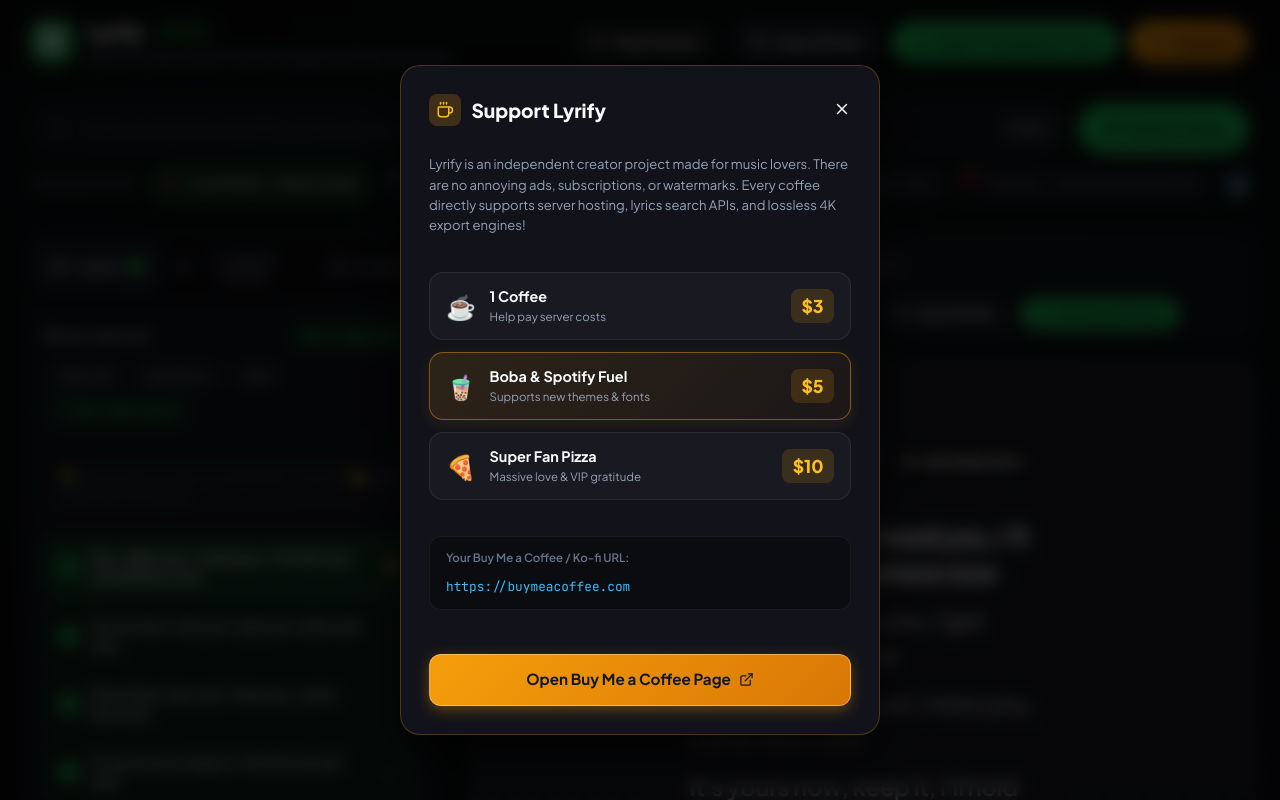
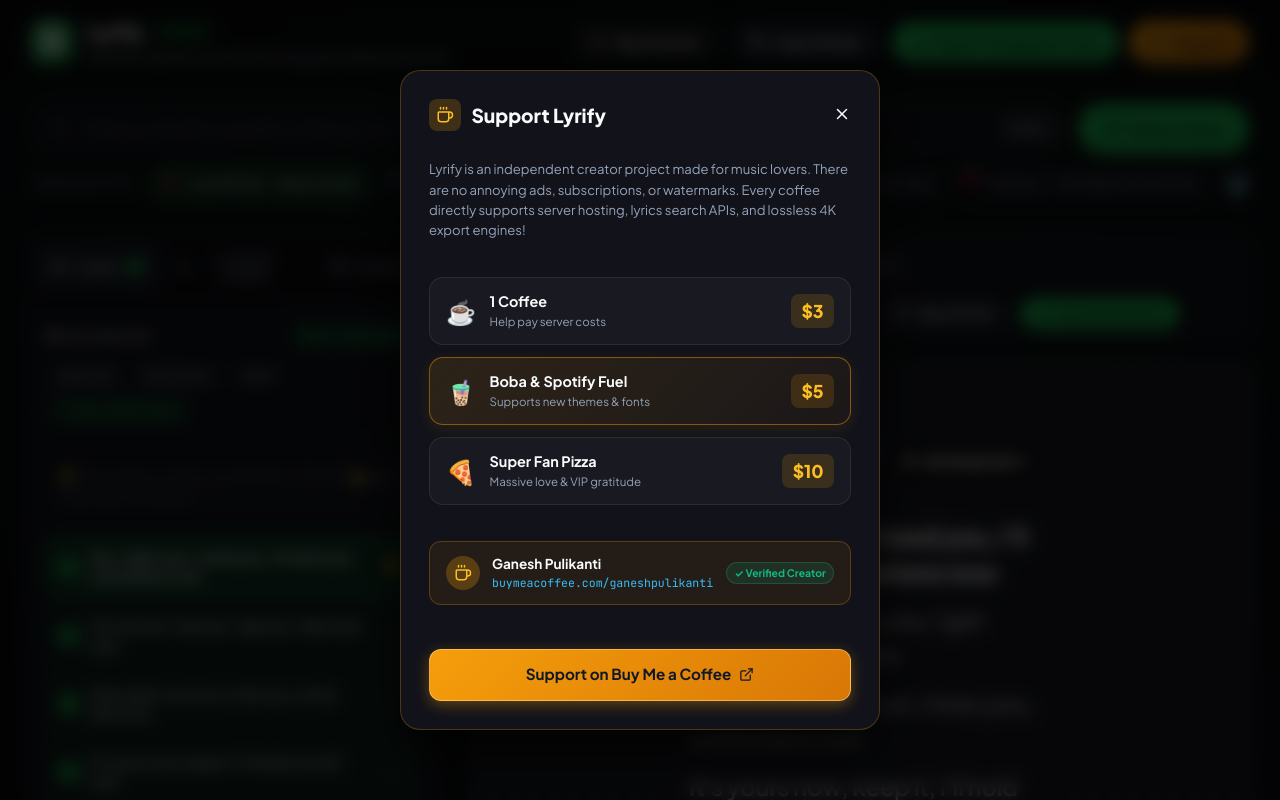
Before and after one commit to GaneshPulikanti/lyrify, a React (Vite) app: page / in a window 1280 px wide. Both pictures are taken after a click on the button "Support". Shown: the top 800 px of the page. Built offline with nearby package versions, Linux system fonts and the light colour scheme; the HTML template or start-up script is replaced by a standard one; a web font is replaced by a local one.

Commit message:
Connect official Buy Me a Coffee link (buymeacoffee.com/ganeshpulikanti) and add app logo

```diff
--- a/src/App.jsx
+++ b/src/App.jsx
@@ -57,9 +57,7 @@
 
   // --- Tip & Monetization State ---
   const [isTipModalOpen, setIsTipModalOpen] = useState(false);
-  const [coffeeUrl, setCoffeeUrl] = useState(() => {
-    return localStorage.getItem('lyrify_coffee_url') || 'https://buymeacoffee.com';
-  });
+  const coffeeUrl = 'https://buymeacoffee.com/ganeshpulikanti';
 
   // Refs
   const exportFrameRef = useRef(null);
@@ -1420,6 +1418,18 @@
             <p className="footer-tagline">
               Aesthetic Spotify lyrics sticker &amp; card generator for Instagram Stories, TikTok, and WhatsApp.
             </p>
+            <div className="footer-tip-row">
+              <a
+                href={coffeeUrl}
+                target="_blank"
+                rel="noopener noreferrer"
+                className="footer-tip-badge"
+              >
+                <Coffee size={14} />
+                <span>Support Ganesh on Buy Me a Coffee</span>
+                <ExternalLink size={12} />
+              </a>
+            </div>
           </div>
           <div className="footer-disclaimer">
             <p>
@@ -1546,20 +1556,15 @@
               </a>
             </div>
 
-            <div className="tip-custom-link-box">
-              <span className="tip-link-label">Your Buy Me a Coffee / Ko-fi URL:</span>
-              <div className="tip-link-input-row">
-                <input
-                  type="text"
-                  className="tip-link-input"
-                  value={coffeeUrl}
-                  onChange={(e) => {
-                    setCoffeeUrl(e.target.value);
-                    localStorage.setItem('lyrify_coffee_url', e.target.value);
-                  }}
-                  placeholder="https://buymeacoffee.com/yourname"
-                />
-              </div>
+            <div className="tip-profile-badge">
+              <div className="tip-profile-avatar">
+                <Coffee size={18} />
+              </div>
+              <div className="tip-profile-details">
+                <span className="tip-profile-name">Ganesh Pulikanti</span>
+                <span className="tip-profile-handle">buymeacoffee.com/ganeshpulikanti</span>
+              </div>
+              <span className="tip-profile-verified">✓ Verified Creator</span>
             </div>
 
             <div className="tip-modal-footer">
@@ -1569,7 +1574,7 @@
                 rel="noopener noreferrer"
                 className="btn btn-coffee btn-block"
               >
-                <span>Open Buy Me a Coffee Page</span>
+                <span>Support on Buy Me a Coffee</span>
                 <ExternalLink size={15} />
               </a>
             </div>
--- a/src/index.css
+++ b/src/index.css
@@ -2442,34 +2442,83 @@
   border-radius: 8px;
 }
 
-.tip-custom-link-box {
-  background: rgba(0, 0, 0, 0.35);
-  border: 1px solid rgba(255, 255, 255, 0.06);
+.tip-profile-badge {
+  background: rgba(245, 158, 11, 0.08);
+  border: 1px solid rgba(245, 158, 11, 0.25);
   border-radius: 12px;
   padding: 0.75rem 1rem;
   margin-bottom: 1.25rem;
-}
-
-.tip-link-label {
+  display: flex;
+  align-items: center;
+  gap: 0.75rem;
+}
+
+.tip-profile-avatar {
+  width: 34px;
+  height: 34px;
+  border-radius: 50%;
+  background: rgba(245, 158, 11, 0.25);
+  color: #fbbf24;
+  display: flex;
+  align-items: center;
+  justify-content: center;
+  flex-shrink: 0;
+}
+
+.tip-profile-details {
+  flex: 1;
+  min-width: 0;
+  display: flex;
+  flex-direction: column;
+}
+
+.tip-profile-name {
+  font-size: 0.85rem;
+  font-weight: 700;
+  color: #f8fafc;
+}
+
+.tip-profile-handle {
   font-size: 0.72rem;
-  font-weight: 600;
-  color: #64748b;
-  display: block;
-  margin-bottom: 0.4rem;
-}
-
-.tip-link-input {
-  width: 100%;
-  background: transparent;
-  border: none;
-  font-size: 0.8rem;
   color: #38bdf8;
   font-family: 'JetBrains Mono', monospace;
-  outline: none;
-}
-
-.tip-link-input:focus {
-  color: #7dd3fc;
+}
+
+.tip-profile-verified {
+  font-size: 0.65rem;
+  font-weight: 700;
+  color: #10b981;
+  background: rgba(16, 185, 129, 0.12);
+  border: 1px solid rgba(16, 185, 129, 0.25);
+  padding: 0.15rem 0.45rem;
+  border-radius: 20px;
+  white-space: nowrap;
+}
+
+.footer-tip-row {
+  margin-top: 0.65rem;
+}
+
+.footer-tip-badge {
+  display: inline-flex;
+  align-items: center;
+  gap: 0.45rem;
+  font-size: 0.75rem;
+  font-weight: 600;
+  color: #fbbf24;
+  background: rgba(245, 158, 11, 0.1);
+  border: 1px solid rgba(245, 158, 11, 0.25);
+  padding: 0.35rem 0.85rem;
+  border-radius: 20px;
+  text-decoration: none;
+  transition: all 0.2s ease;
+}
+
+.footer-tip-badge:hover {
+  background: rgba(245, 158, 11, 0.2);
+  border-color: rgba(245, 158, 11, 0.5);
+  transform: translateY(-1px);
+  color: #fde68a;
 }
 
 .tip-modal-footer {
```
Also changed, not shown: public/app-logo.png (added), public/apple-touch-icon.png (added).
